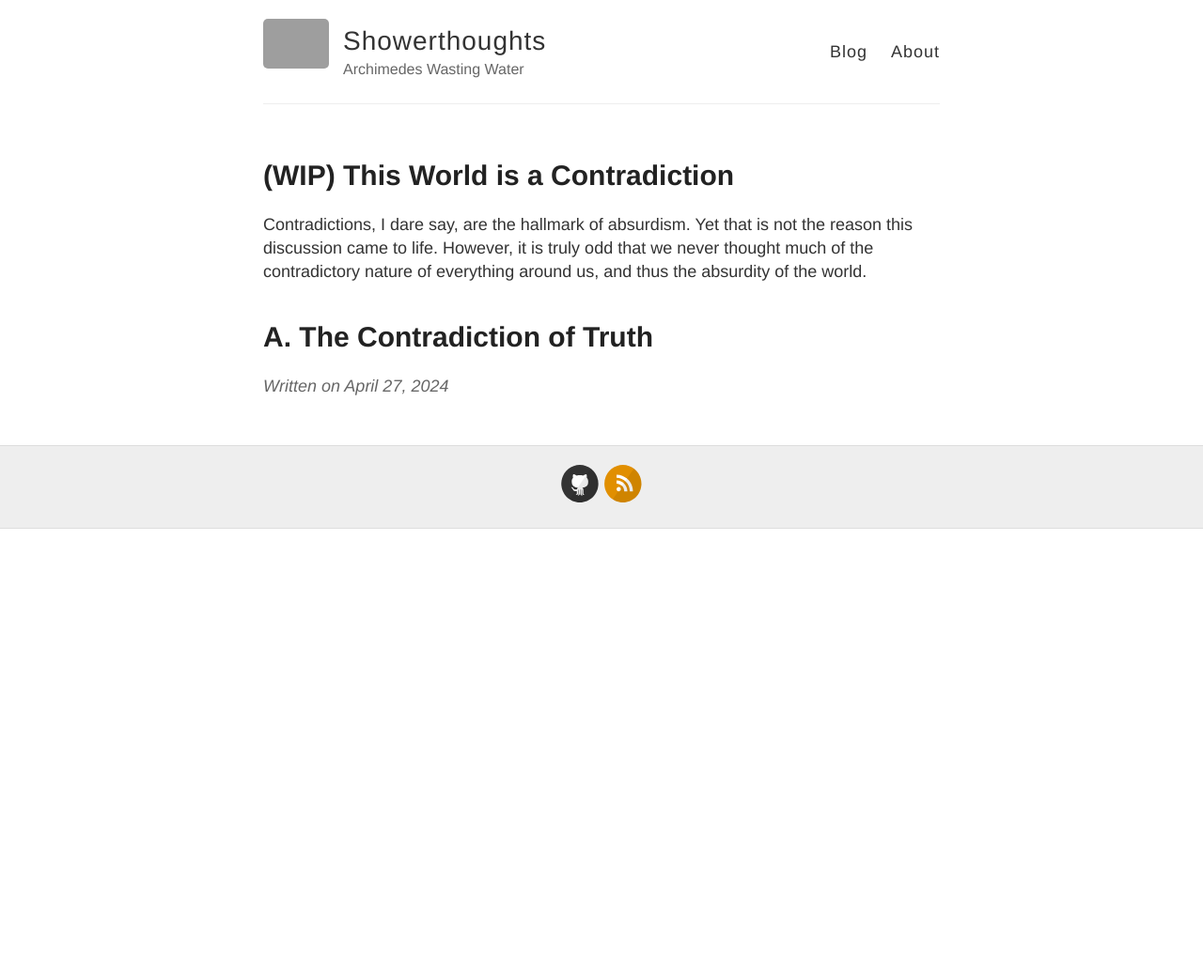
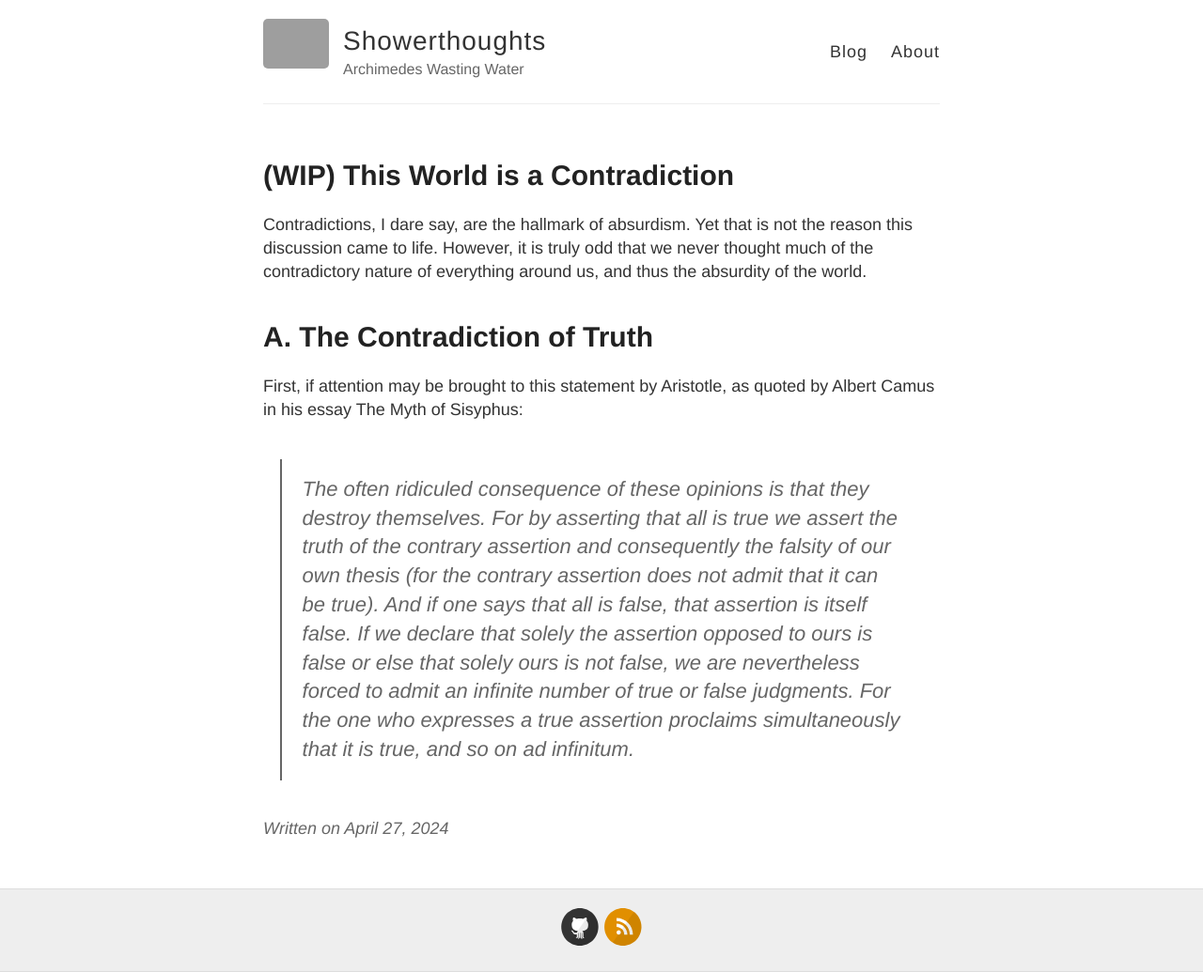
Before and after one commit to theduckshepherd/theduckshepherd.github.io, a Jekyll site: the page built from _posts/2024-04-27-discussion-this-world-is-a-contradiction.md, in a window 1280 px wide. Shown: the whole page at 94% size. Built offline with Jekyll 4.4.1, drawn with Linux system fonts in a browser that asks for light colours; before the commit the page ends 900 px from its top, so only the background shows below that; grey boxes are pictures that could not be loaded.

Commit message:
Update 2024-04-27-discussion-this-world-is-a-contradiction.md

```diff
--- a/_posts/2024-04-27-discussion-this-world-is-a-contradiction.md
+++ b/_posts/2024-04-27-discussion-this-world-is-a-contradiction.md
@@ -7,3 +7,5 @@ category: discussion
 Contradictions, I dare say, are the hallmark of absurdism. Yet that is not the reason this discussion came to life. However, it is truly odd that we never thought much of the contradictory nature of everything around us, and thus the absurdity of the world.
 
 # A. The Contradiction of Truth
+First, if attention may be brought to this statement by Aristotle, as quoted by Albert Camus in his essay The Myth of Sisyphus:
+> The often ridiculed consequence of these opinions is that they destroy themselves. For by asserting that all is true we assert the truth of the contrary assertion and consequently the falsity of our own thesis (for the contrary assertion does not admit that it can be true). And if one says that all is false, that assertion is itself false. If we declare that solely the assertion opposed to ours is false or else that solely ours is not false, we are nevertheless forced to admit an infinite number of true or false judgments. For the one who expresses a true assertion proclaims simultaneously that it is true, and so on ad infinitum.
```
